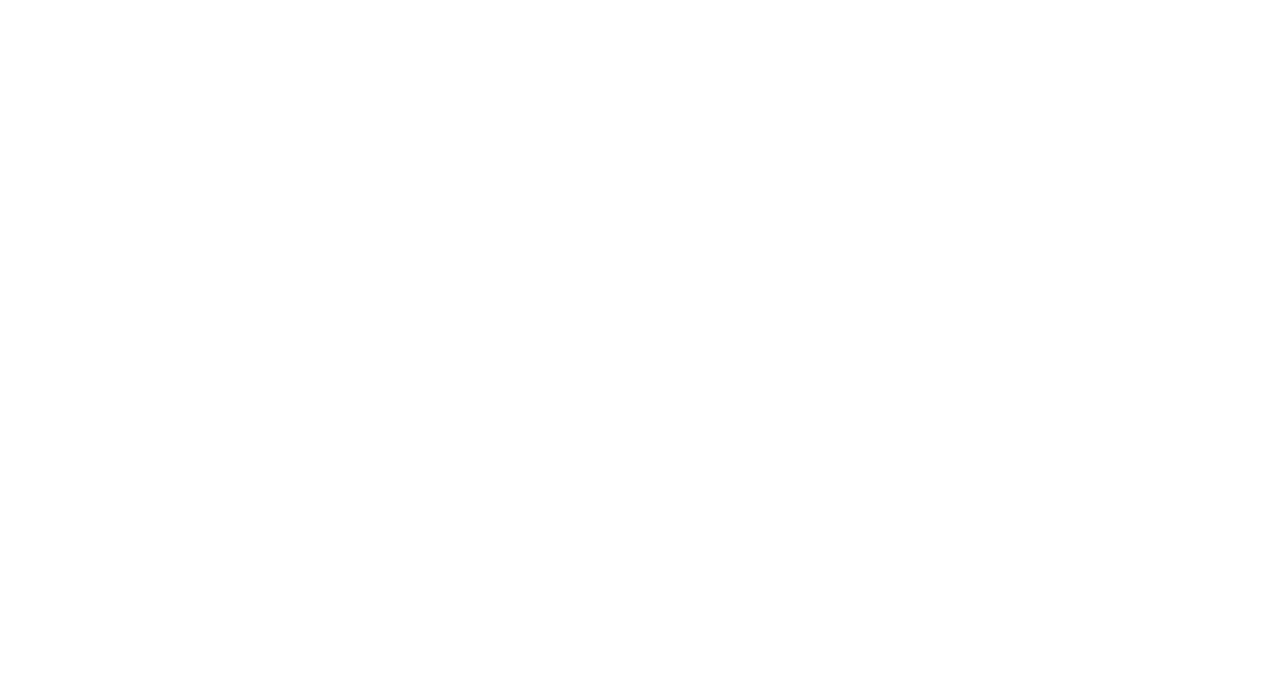
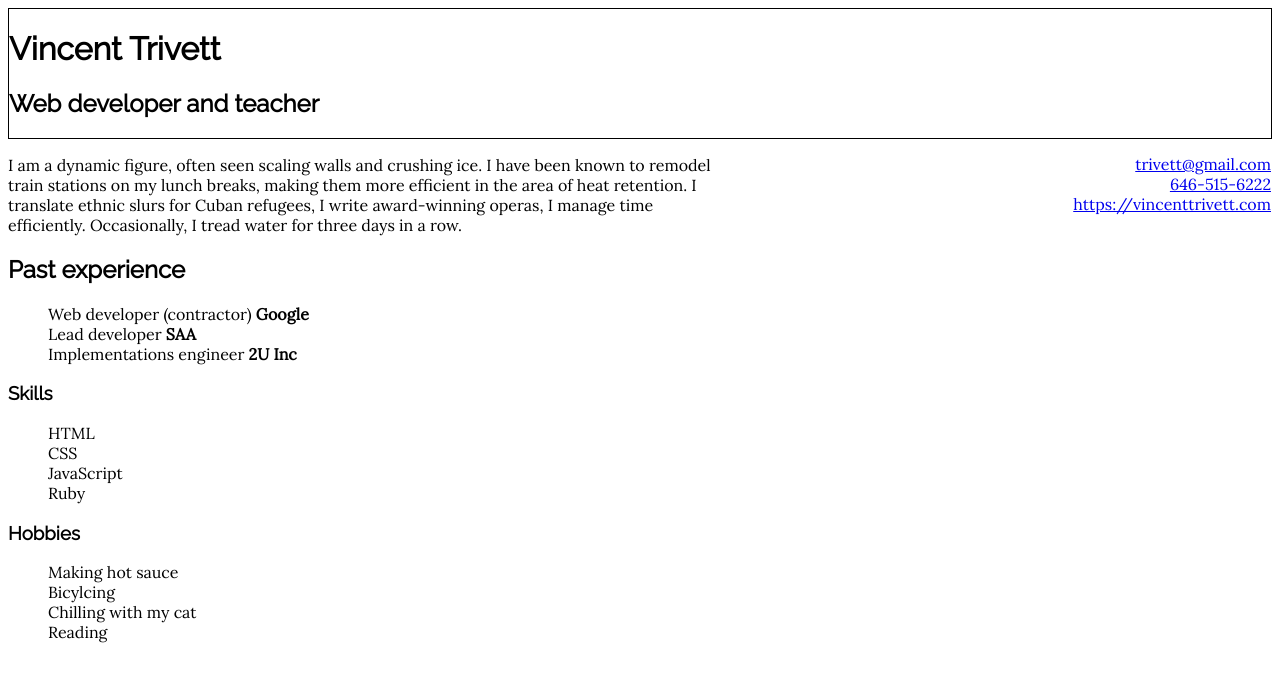
Before and after one commit to trivett/pfnp-jan-2018, a plain HTML site: page PFNP_code/my_resume/index.html in a window 1280 px wide. Drawn offline with Linux system fonts and the light colour scheme.

Commit message:
class one finished

```diff
--- a/PFNP_code/about-me/styles.css
+++ b/PFNP_code/about-me/styles.css
@@ -0,0 +1,82 @@
+@import url('https://fonts.googleapis.com/css?family=Montserrat|Slabo+27px');
+
+h1,h2,h3 {
+  font-family: 'Montserrat', sans-serif;
+  color: #3c250a;
+}
+
+p, li {
+ font-family: 'Slabo 27px', serif;
+ color: #3c250a;
+}
+
+body {
+  background: url('abstract-mosaic-background.png') no-repeat center center fixed;
+  background-size: cover;
+}
+
+.wrapper {
+  width: 960px;
+  margin: 0 auto;
+}
+
+header, footer {
+  background-color: #595959;
+  text-align: center;
+  padding: 15px 30px ;
+}
+
+.main-content {
+  background-color: #808f85;
+  padding: 10px 0;
+  border-top: 2px solid #cfd11a;
+}
+
+header img {
+  width: 50%;
+  border-radius: 15px;
+}
+
+.main-content ul {
+  list-style-type: none;
+  padding-left: 0;
+  margin: 0 auto;
+  text-align: center;
+}
+
+.main-content ul li {
+  display: inline;
+  padding: 10px;
+  font-weight: bold;
+}
+
+a {
+  color: #cfd11a;
+  text-decoration: none;
+}
+
+.main-content p {
+  margin: 10px 40px;
+}
+.main-content h2 {
+  text-align: center;
+}
+
+
+#projects {
+  display: grid;
+  grid-template-columns: 30% 30% 30%;
+  justify-content: center;
+  grid-gap: 3%;
+}
+
+.project {
+  width: 100%;
+  display: inline-block;
+  background-color: #f2e9dc;
+  border-radius: 15px;
+}
+
+.project img {
+  max-width: 100%;
+}
--- a/PFNP_code/my_resume/index.html
+++ b/PFNP_code/my_resume/index.html
@@ -0,0 +1,62 @@
+<html lang="en">
+
+<head>
+  <meta charset="UTF-8">
+  <meta name="viewport" content="width=device-width, initial-scale=1.0">
+  <meta http-equiv="X-UA-Compatible" content="ie=edge">
+  <title>Vincent Trivett</title>
+  <link rel="stylesheet" href="styles/main.css">
+</head>
+
+<body>
+  <div class='header'>
+    <div class="top-head">
+      <h1>Vincent Trivett</h1>
+      <h2>Web developer and teacher</h2>
+    </div>
+
+    <ul id='contact'>
+      <li><a href="mailto:trivett@gmail.com">trivett@gmail.com</a></li>
+      <li><a href="tel:646-515-6222">646-515-6222</a></li>
+      <li><a href="https://vincenttrivett.com">https://vincenttrivett.com</a></li>
+    </ul>
+  </div>
+
+  <p>
+    I am a dynamic figure, often seen scaling walls and crushing ice. I have been known to remodel train stations on my lunch
+    breaks, making them more efficient in the area of heat retention. I translate ethnic slurs for Cuban refugees, I write
+    award-winning operas, I manage time efficiently. Occasionally, I tread water for three days in a row.
+  </p>
+
+  <h2>Past experience</h2>
+
+  <ul class='main-list'>
+    <li>Web developer (contractor)
+      <strong>Google</strong>
+    </li>
+    <li>Lead developer
+      <strong>SAA</strong>
+    </li>
+    <li>Implementations engineer
+      <strong>2U Inc</strong>
+    </li>
+  </ul>
+
+  <h3>Skills</h3>
+  <ul class='main-list'>
+    <li>HTML</li>
+    <li>CSS</li>
+    <li>JavaScript</li>
+    <li>Ruby</li>
+  </ul>
+
+  <h3>Hobbies</h3>
+  <ul class='main-list'>
+    <li>Making hot sauce</li>
+    <li>Bicylcing</li>
+    <li>Chilling with my cat</li>
+    <li>Reading</li>
+  </ul>
+</body>
+
+</html>
--- a/PFNP_code/my_resume/styles/main.css
+++ b/PFNP_code/my_resume/styles/main.css
@@ -0,0 +1,29 @@
+@import url('https://fonts.googleapis.com/css?family=Lora|Raleway');
+
+body {
+  font-family: 'Lora', Georgia, 'Times New Roman', Times, serif;
+}
+
+h1, h2, h3 {
+  font-family: 'Raleway', Helvetica, Arial, sans-serif;
+}
+
+
+.header {
+  border: 1px solid black;
+}
+
+.main-list {
+  list-style-type: none;
+}
+
+ul.top-head, ul#contact {
+  display: inline-block;
+  width: 40%;
+}
+
+#contact {
+  list-style-type: none;
+  float: right;
+  text-align: right;
+}
```
Also changed, not shown: PFNP_code/about-me/index.html (+1 -8 lines), PFNP_code/html_noodling/demo.html (added, +11 -0 lines), PFNP_code/html_noodling/index.html (+40 -0 lines).
